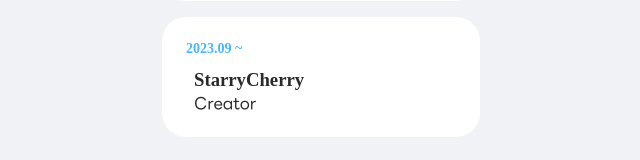
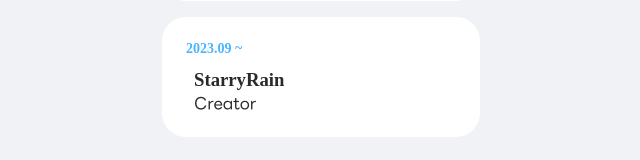
Before and after one commit to tererun/tererun-folio-react, a React (Vite) app: page /about in a window 1280 px wide. Shown: the part 1457-1617 px from the top of the page, without its empty margins (319-959 px from the left). Built offline with nearby package versions, Linux system fonts and the light colour scheme; a web font is replaced by a local one.

Commit message:
About.tsx を更新

```diff
--- a/src/pages/About.tsx
+++ b/src/pages/About.tsx
@@ -46,7 +46,7 @@ const About = () => {
                 <AboutCard date={"2022.02 ~"} title={"プラグイン塾"} description={"塾長"}/>
                 <AboutCard date={"2022.05 ~"} title={"いぬたぬきクリエイティブアカデミア"} description={"企画実装"}/>
                 <AboutCard date={"2023.05 ~"} title={"Tobiratory"} description={"Developer"}/>
-                <AboutCard date={"2023.09 ~"} title={"StarryCherry"} description={"Creator"}/>
+                <AboutCard date={"2023.09 ~"} title={"StarryRain"} description={"Creator"}/>
             </div>
         </div>
     );
```
